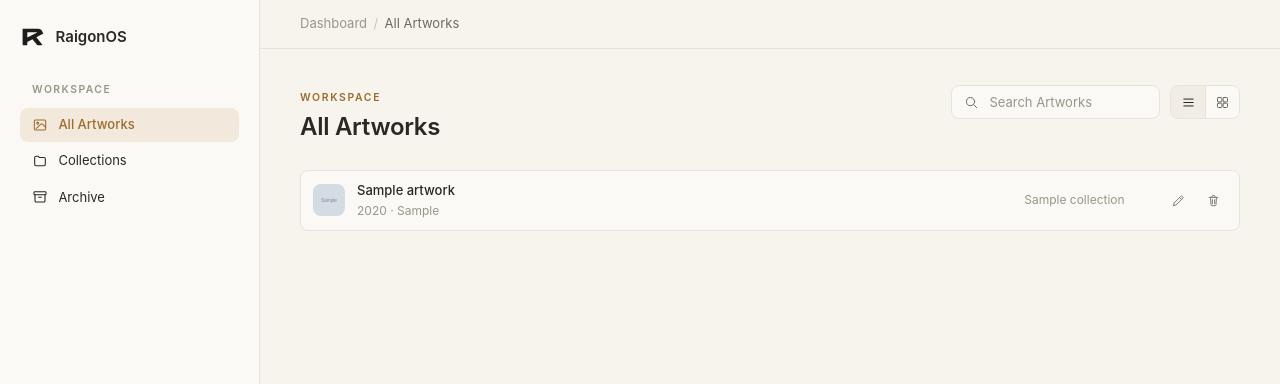
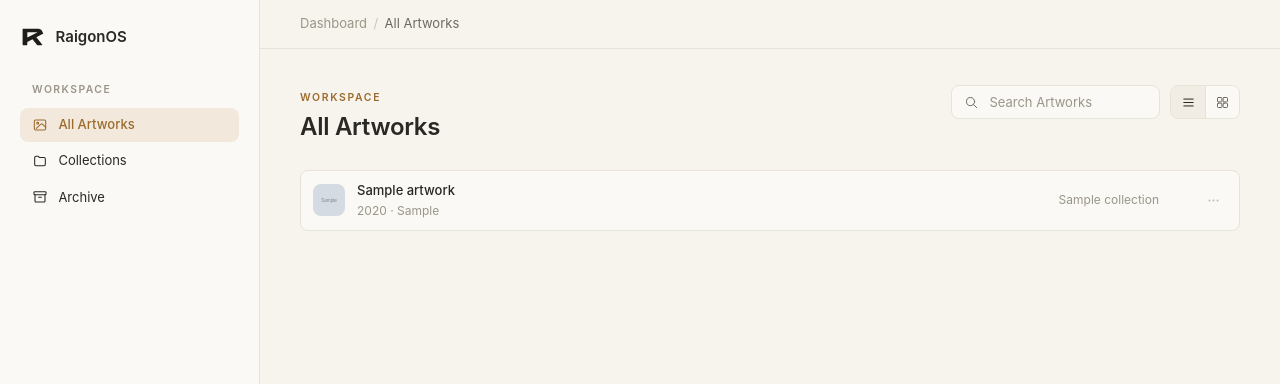
Before and after one commit to raigonlab/raigonos, a Django app: page /dashboard/artworks/ in a window 1280 px wide. Shown: the top 384 px of the page. Run offline with Django 5.2, Linux system fonts and the light colour scheme; a user stored in the database is signed in; tables that the repository leaves empty hold one stand-in row (values such as "Sample post"); grey boxes marked "Sample" are stand-in pictures; some web fonts are replaced.

Commit message:
Artwork cards: replace Edit/Delete icons with a hover overflow menu

```diff
--- a/gallery/templates/gallery/_artwork_row.html
+++ b/gallery/templates/gallery/_artwork_row.html
@@ -18,12 +18,19 @@
     {% endif %}
     <svg class="dash-icon dash-artwork-chevron"><use href="#icon-chevron-right"></use></svg>
   </a>
-  <span class="dash-artwork-actions">
-    <a href="{% url 'gallery:artwork_update' artwork.pk %}" class="dash-icon-btn" title="Edit" aria-label="Edit Artwork">
-      <svg class="dash-icon"><use href="#icon-edit"></use></svg>
-    </a>
-    <a href="{% url 'gallery:artwork_delete' artwork.pk %}" class="dash-icon-btn dash-icon-btn-danger" title="Delete" aria-label="Delete Artwork">
-      <svg class="dash-icon"><use href="#icon-trash"></use></svg>
-    </a>
-  </span>
+  <details class="dash-menu dash-artwork-menu" data-dash-menu>
+    <summary class="dash-icon-btn" aria-label="More actions for {{ artwork.title }}" title="More">
+      <svg class="dash-icon"><use href="#icon-more"></use></svg>
+    </summary>
+    <div class="dash-menu-panel dash-menu-panel-right">
+      <a href="{% url 'gallery:artwork_update' artwork.pk %}" class="dash-menu-item">
+        <svg class="dash-icon"><use href="#icon-edit"></use></svg>
+        Edit artwork
+      </a>
+      <a href="{% url 'gallery:artwork_delete' artwork.pk %}" class="dash-menu-item dash-menu-item-danger">
+        <svg class="dash-icon"><use href="#icon-trash"></use></svg>
+        Delete artwork
+      </a>
+    </div>
+  </details>
 </li>
```
